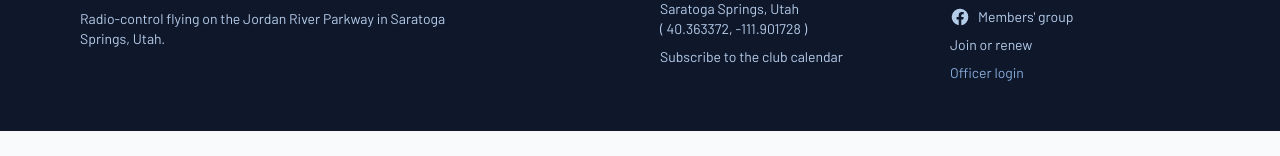
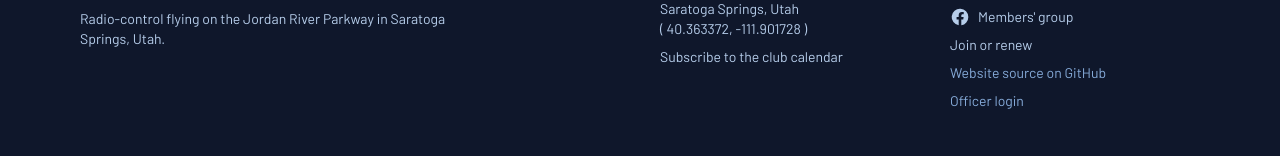
Before and after one commit to snppla/uva_website, a Next.js app: page / in a window 1280 px wide. Shown: the part 1730-1886 px from the top of the page. Before the commit the page ends 1861 px from the top, so only its background shows below. Built offline with nearby package versions, Linux system fonts and the light colour scheme; no server answers; the database is empty; a web font is replaced by a local one.

Commit message:
Link to the GitHub source from the footer and name the club site in the README

```diff
--- a/src/components/site-footer.tsx
+++ b/src/components/site-footer.tsx
@@ -48,6 +48,11 @@ export async function SiteFooter() {
             </Link>
           </li>
           <li>
+            <a href={site.sourceUrl} target="_blank" rel="noopener noreferrer" className="text-brand-300 hover:text-white">
+              Website source on GitHub
+            </a>
+          </li>
+          <li>
             <Link href="/admin" className="text-brand-300 hover:text-white">
               Officer login
             </Link>
--- a/src/site.config.ts
+++ b/src/site.config.ts
@@ -7,6 +7,7 @@ export const site = {
   location: "Saratoga Springs, Utah",
   // All event times are entered and displayed in this time zone.
   timeZone: "America/Denver",
+  sourceUrl: "https://github.com/snppla/uva_website",
   nav: [
     { href: "/about", label: "About" },
     { href: "/blog", label: "News" },
```
Also changed, not shown: 1 other file (tests, documents, lock files or other folders).
